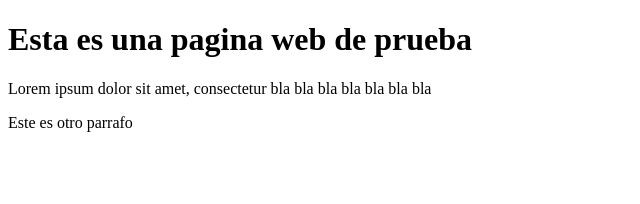
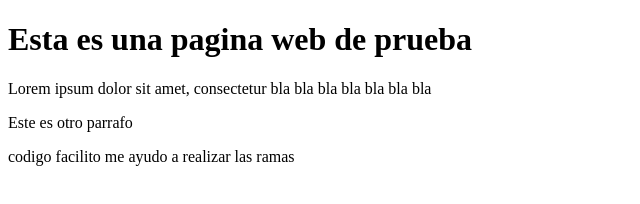
Before and after one commit to Manuel-AC/proyectoprueba, a plain HTML site: page index.html in a window 1280 px wide. Shown: the whole page, without its empty margins (0-640 px from the left). Drawn offline with Linux system fonts and the light colour scheme.

Commit message:
Se modifico el archivo con condigo facilito

```diff
--- a/index.html
+++ b/index.html
@@ -8,5 +8,6 @@
 <h1>Esta es una pagina web de prueba</h1>
 <p>Lorem ipsum dolor sit amet, consectetur bla bla bla bla bla bla bla</p>
 <p>Este es otro parrafo</p>
+<p> codigo facilito me ayudo a realizar las ramas</p>
 </body>
 </html>
```
